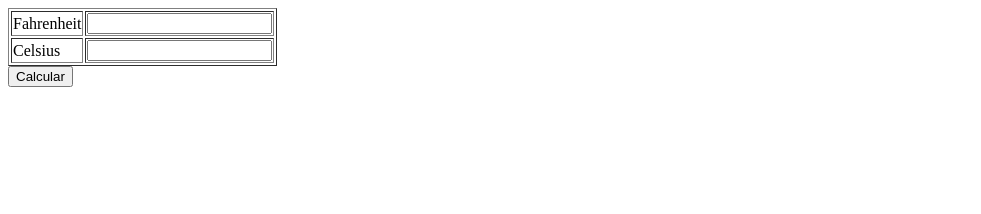
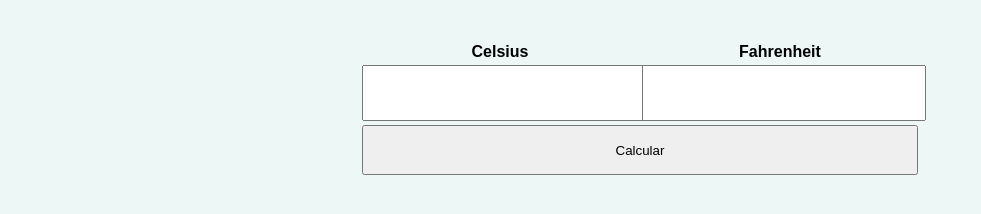
Before and after one commit to vanegarciay/ejercicioTresHtml, a plain HTML site: page index.html in a window 1280 px wide. Shown: the whole page, without its empty margins (0-981 px from the left). Drawn offline with Linux system fonts and the light colour scheme.

Commit message:
Convertidor final-funcional con estilos en html

```diff
--- a/index.html
+++ b/index.html
@@ -4,19 +4,49 @@
     <meta charset="UTF-8">
     <title>Convertidor de Celsius fahrenheit</title>
 </head>
+<style type="text/css">
+    html {
+        margin: 0;
+        padding: 0;
+    }
+    body {
+        font-family: sans-serif;
+        background: #edf7f6;
+        padding: 2em;
+    }
+    table {
+        margin: 0 auto;
+    }
+    table, th {
+        text-align: center;
+        border: 0;
+    }
+    input {
+        font-size: 20px;
+        text-align: center;
+        font-weight: bold;
+    }
+    input, button {
+        width: 100%;
+        height: 50px;
+    }
+</style>
 <body>
-    <table border="1">
+    <table>
         <tr>
-        <td>Fahrenheit</td>
-        <td><input type="number" id="fahrenheit"></td>
+            <th>Celsius</th>
+            <th>Fahrenheit</th>
+
         </tr>
-
         <tr>
-        <td>Celsius</td>
-        <td><input type="number" id="celsius"></td>
+            <td><input type="number" id="celsius"></td>
+            <td><input type="number" id="fahrenheit" readonly></td>
+        </tr>
+        <tr>
+            <td colspan="2"><button type="button" onclick="convertirCelsius(); return false">Calcular</button></td>
         </tr>
     </table>
-    <button type="button" onclick="convertirCelsius(); return false">Calcular</button>
+
     <script src="assets/js/javascript.js"></script>
 </body>
 </html>
```
